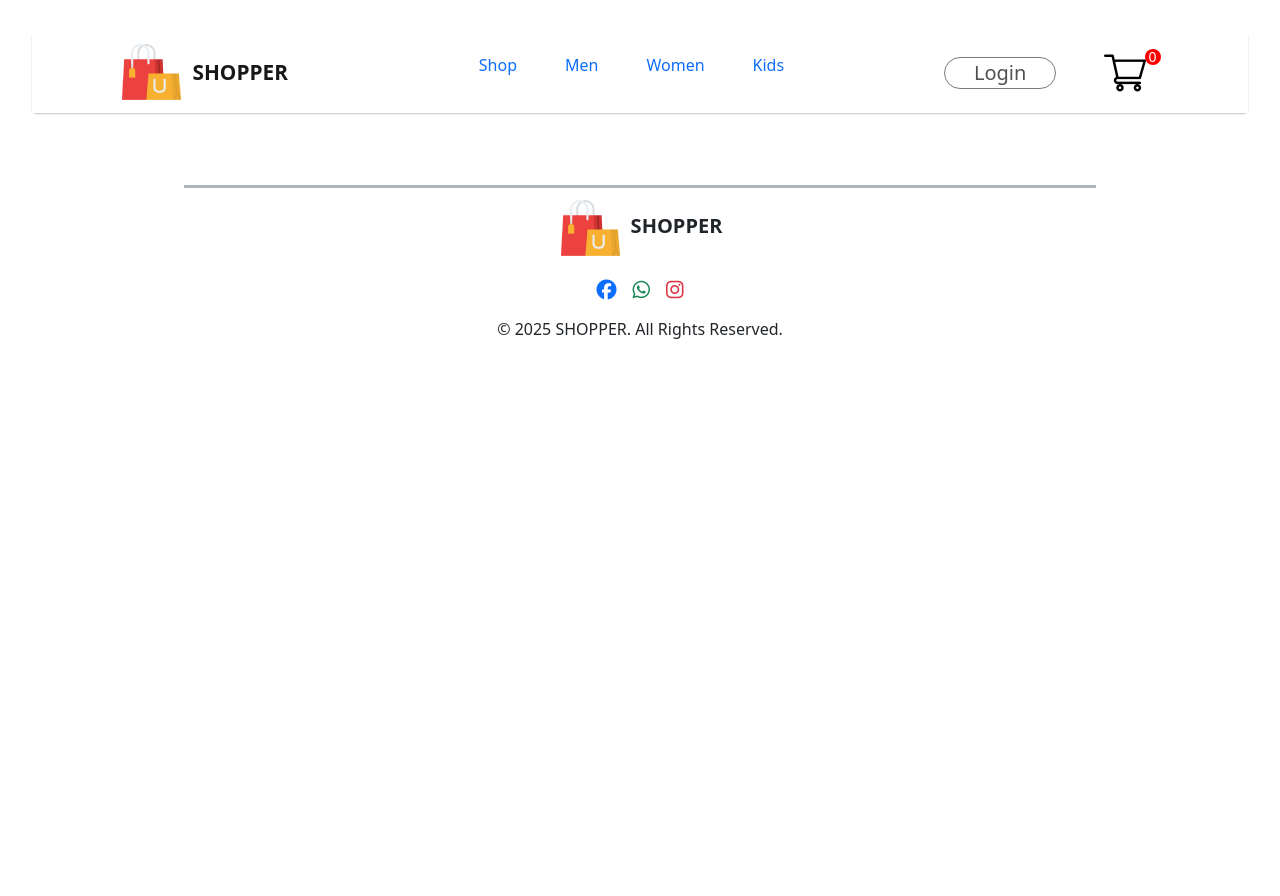
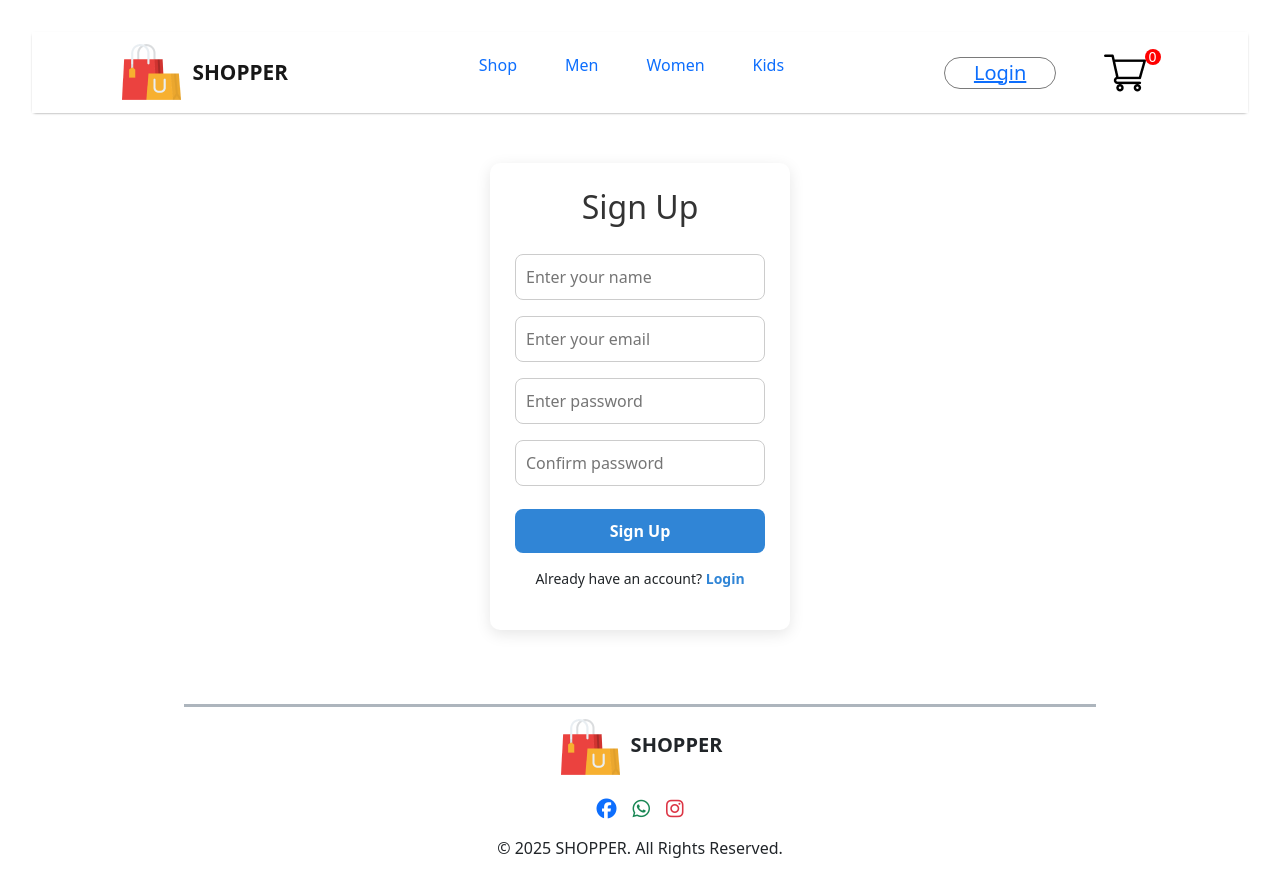
Before and after one commit to antonrizk71/E-commerce-React, a React (Vite) app: page /E-commerce-React/signup in a window 1280 px wide. Shown: the top 896 px of the page. Before the commit the page ends 800 px from the top, so only its background shows below. Built offline with nearby package versions, Linux system fonts and the light colour scheme.

Commit message:
Alerts added,login,sign up components and checkout buttom

```diff
--- a/package.json
+++ b/package.json
@@ -16,7 +16,9 @@
     "bootstrap": "^5.3.8",
     "react": "^19.1.1",
     "react-dom": "^19.1.1",
-    "react-router-dom": "^7.9.0"
+    "react-router-dom": "^7.9.0",
+    "sweetalert2": "^11.23.0",
+    "sweetalert2-react-content": "^5.1.0"
   },
   "devDependencies": {
     "@eslint/js": "^9.33.0",
--- a/src/App.jsx
+++ b/src/App.jsx
@@ -11,6 +11,8 @@ import Footer from './components/Footer/Footer'
 import banner_mens from './components/Assets/banner_mens.png'
 import banner_kids from './components/Assets/banner_kids.png'
 import banner_women from './components/Assets/banner_women.png'
+import Login from './components/Login/Login'
+import Signup from './components/Login/Signup'
 
 
 function App() {
@@ -29,7 +31,9 @@ function App() {
           <Route path='/product' element={<Product />}>
             <Route path=':productId' element={<Product />} />
           </Route>
+            <Route path='/login' element={<Login/>}/>
           <Route path='/cart' element={<Cart />} />
+           <Route path='/signup' element={<Signup />} />
         </Routes>
 
         <Footer />
--- a/src/components/Hero/Hero.css
+++ b/src/components/Hero/Hero.css
@@ -81,6 +81,7 @@
         height: 15rem;
         margin-top: 10rem;
         margin-left: -5rem;
+        display: none;
     }
 }
 
--- a/src/components/Item/Item.jsx
+++ b/src/components/Item/Item.jsx
@@ -1,5 +1,5 @@
 import React, { useEffect, useState } from 'react'
-
+import Swal from 'sweetalert2';
 export default function Item({ id, image, name, old_price, priceAfter }) {
     const handleAddToCart = () => {
 
@@ -26,7 +26,13 @@ export default function Item({ id, image, name, old_price, priceAfter }) {
 
         sessionStorage.setItem("cart", JSON.stringify(cart));
         window.dispatchEvent(new Event("cartUpdated"));
-        alert(`${name} added to cart!`);
+        Swal.fire({
+  position: "center",
+  icon: "success",
+  title: `${name} added to cart successfully`,
+  showConfirmButton: false,
+  timer: 1500
+});
     };
 
     const [cartCount, setCartCount] = useState(0);
--- /dev/null
+++ b/src/components/Login/Login.css
@@ -0,0 +1,65 @@
+div.form{
+    text-align: center;
+}
+
+.form {
+  width: 300px;
+  margin: 50px auto;
+  padding: 25px;
+  border-radius: 10px;
+  background: #fff;
+  box-shadow: 0px 4px 15px rgba(0,0,0,0.1);
+  text-align: center;
+}
+
+.form h2 {
+  margin-bottom: 20px;
+  color: #333;
+}
+
+.form input[type="text"],
+.form input[type="password"],
+.form input[type="email"] {
+  width: 100%;
+  padding: 10px;
+  margin: 8px 0;
+  border: 1px solid #ccc;
+  border-radius: 8px;
+  outline: none;
+  transition: all 0.3s ease;
+}
+
+.form input[type="text"]:focus,
+.form input[type="password"]:focus,
+.form input[type="email"]:focus {
+  border: 1px solid #3085d6;
+  box-shadow: 0 0 5px rgba(48,133,214,0.4);
+}
+
+.form input[type="submit"] {
+  width: 100%;
+  padding: 10px;
+  margin-top: 15px;
+  background: #3085d6;
+  border: none;
+  border-radius: 8px;
+  color: white;
+  font-weight: bold;
+  cursor: pointer;
+  transition: all 0.3s ease;
+}
+
+.form input[type="submit"]:hover {
+  background: #2671b8;
+}
+
+.form p {
+  margin-top: 15px;
+  font-size: 14px;
+}
+
+.form a {
+  color: #3085d6;
+  text-decoration: none;
+  font-weight: bold;
+}
--- /dev/null
+++ b/src/components/Login/Login.jsx
@@ -0,0 +1,51 @@
+import React from 'react';
+import { Link } from 'react-router-dom';
+import './Login.css';
+
+export default function Login() {
+  const handleFocus = (e) => {
+    e.target.dataset.placeholder = e.target.placeholder;
+    e.target.placeholder = '';
+  };
+
+  const handleBlur = (e) => {
+    if (e.target.value === '') {
+      e.target.placeholder = e.target.dataset.placeholder;
+    }
+  };
+
+  const handleSubmit = (e) => {
+    e.preventDefault();
+    console.log("Form submitted");
+  };
+
+  return (
+    <div className="form">
+      <h2>Login</h2>
+      <form onSubmit={handleSubmit}>
+        <input
+          type="text"
+          id="name"
+          name="name"
+          placeholder="Enter your name"
+          onFocus={handleFocus}
+          onBlur={handleBlur}
+          required
+        />
+        <input
+          type="password"
+          id="password"
+          name="password"
+          placeholder="Enter password"
+          onFocus={handleFocus}
+          onBlur={handleBlur}
+          required
+        />
+        <input type="submit" value="Login" />
+        <p>
+          Don’t have an account? <Link to="/signup">Create one</Link>
+        </p>
+      </form>
+    </div>
+  );
+}
--- /dev/null
+++ b/src/components/Login/Signup.jsx
@@ -0,0 +1,65 @@
+import React from 'react';
+import { Link } from 'react-router-dom';
+import './Login.css';
+
+export default function Signup() {
+  const handleFocus = (e) => {
+    e.target.dataset.placeholder = e.target.placeholder;
+    e.target.placeholder = '';
+  };
+
+  const handleBlur = (e) => {
+    if (e.target.value === '') {
+      e.target.placeholder = e.target.dataset.placeholder;
+    }
+  };
+
+  const handleSubmit = (e) => {
+    e.preventDefault();
+    console.log("Signup form submitted");
+  };
+
+  return (
+    <div className="form">
+      <h2>Sign Up</h2>
+      <form onSubmit={handleSubmit}>
+        <input
+          type="text"
+          name="name"
+          placeholder="Enter your name"
+          onFocus={handleFocus}
+          onBlur={handleBlur}
+          required
+        />
+        <input
+          type="email"
+          name="email"
+          placeholder="Enter your email"
+          onFocus={handleFocus}
+          onBlur={handleBlur}
+          required
+        />
+        <input
+          type="password"
+          name="password"
+          placeholder="Enter password"
+          onFocus={handleFocus}
+          onBlur={handleBlur}
+          required
+        />
+        <input
+          type="password"
+          name="confirmPassword"
+          placeholder="Confirm password"
+          onFocus={handleFocus}
+          onBlur={handleBlur}
+          required
+        />
+        <input type="submit" value="Sign Up" />
+        <p>
+          Already have an account? <Link to="/login">Login</Link>
+        </p>
+      </form>
+    </div>
+  );
+}
--- a/src/components/Navbar/Navbar.jsx
+++ b/src/components/Navbar/Navbar.jsx
@@ -21,6 +21,8 @@ export default function Navbar() {
 
         return () => window.removeEventListener("cartUpdated", updateCartCount);
     }, []);
+
+
     return (
         <nav>
             <div className='nav-logo'>
@@ -49,7 +51,9 @@ export default function Navbar() {
                 </ul>
 
                 <div className="nav-login-cart">
-                    <button>Login</button>
+                    <button><Link to='/login'>
+                    Login
+                    </Link></button>
                     <Link to='/cart'>
                         <img src={cart_icon} alt="" />
                     </Link>
```
Also changed, not shown: src/Pages/Cart.jsx (+157 -11 lines), 1 other file (tests, documents, lock files or other folders).
